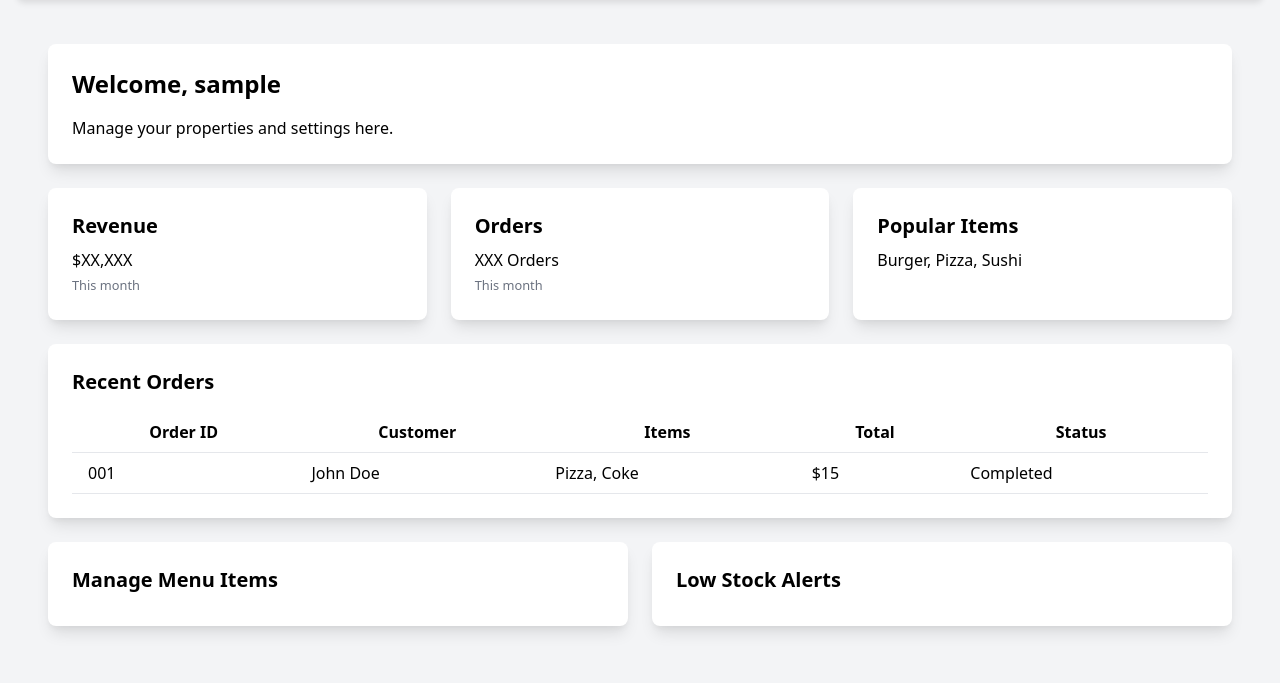
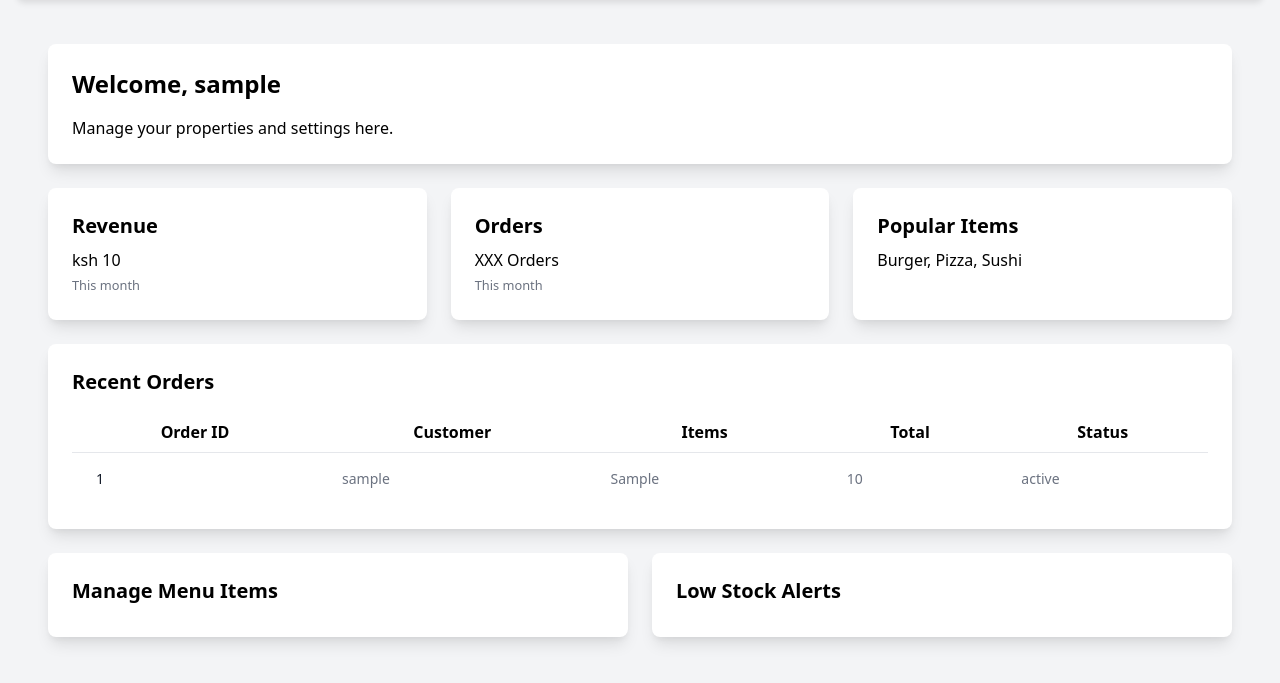
Before and after one commit to The-Grit-Agencies/food-court-g4, a Python web app: template templates/owner/owner_dashboard.html in a window 1280 px wide. Shown: the part 68-751 px from the top of the page. Run offline with Jinja, Linux system fonts and the light colour scheme; the template is opened without the code that fills it: most values are stand-ins (such as "Sample title", 1, 10 or a date in 2020).

```diff
--- a/templates/owner/owner_dashboard.html
+++ b/templates/owner/owner_dashboard.html
@@ -28,7 +28,7 @@
         <div class="grid grid-cols-1 md:grid-cols-3 gap-4 md:gap-6 mb-4 md:mb-6">
             <div class="bg-white shadow-lg rounded-lg p-4 md:p-6">
                 <h3 class="text-lg md:text-xl font-semibold mb-2">Revenue</h3>
-                <p>$XX,XXX</p>
+                <p>ksh {{ avg_order_value }}</p>
                 <small class="text-gray-500">This month</small>
             </div>
             <div class="bg-white shadow-lg rounded-lg p-4 md:p-6">
@@ -56,15 +56,20 @@
                             <th class="py-2 px-4 border-b">Status</th>
                         </tr>
                     </thead>
-                    <tbody>
-                        <!-- Sample data -->
+                    <tbody class="bg-white divide-y divide-gray-200">
+                        {% for order in orders %}
                         <tr>
-                            <td class="py-2 px-4 border-b">001</td>
-                            <td class="py-2 px-4 border-b">John Doe</td>
-                            <td class="py-2 px-4 border-b">Pizza, Coke</td>
-                            <td class="py-2 px-4 border-b">$15</td>
-                            <td class="py-2 px-4 border-b">Completed</td>
+                            <td class="px-6 py-4 whitespace-nowrap text-sm font-medium text-gray-900">{{ order.id }}</td>
+                            <td class="px-6 py-4 whitespace-nowrap text-sm text-gray-500">{{ order.customer.username }}</td>
+                            <td class="px-6 py-4 whitespace-nowrap text-sm text-gray-500">
+                                {% for item in order.order_items %}
+                                    {{ item.menu_item }}{% if not loop.last %}, {% endif %}
+                                {% endfor %}
+                            </td>
+                            <td class="px-6 py-4 whitespace-nowrap text-sm text-gray-500">{{ order.total }}</td>
+                            <td class="px-6 py-4 whitespace-nowrap text-sm text-gray-500">{{ order.status }}</td>
                         </tr>
+                        {% endfor %}
                     </tbody>
                 </table>
             </div>
--- a/templates/user/order_history.html
+++ b/templates/user/order_history.html
@@ -4,7 +4,7 @@
 <div class="grid grid-cols-1 gap-6 mb-8">
     {% for order in orders %}
         <div class="bg-gray-100 p-4 border border-gray-300 rounded-lg shadow-md">
-            <h3 class="text-xl font-bold mb-2">Order #{{ order.id }}</h3>
+            <h3 class="text-xl font-bold mb-2">Order {{ order.id }}</h3>
             <p class="text-gray-600 mb-2">Date: {{ order.date_created.strftime('%Y-%m-%d %H:%M:%S') }}</p>
             <p class="text-lg font-semibold mb-2">Total: ${{ order.total }}</p>
             <p class="text-lg font-semibold mb-2">Status: {{ order.status }}</p>
```
Also changed, not shown: models.py (+10 -6 lines), routes.py (+10 -3 lines), static/logos/portrait-beautiful-hipster-girl-glasses-cap.png (added), static/menu_images/ice-cream-kawaii-style.jpg (added), 1 other file.
